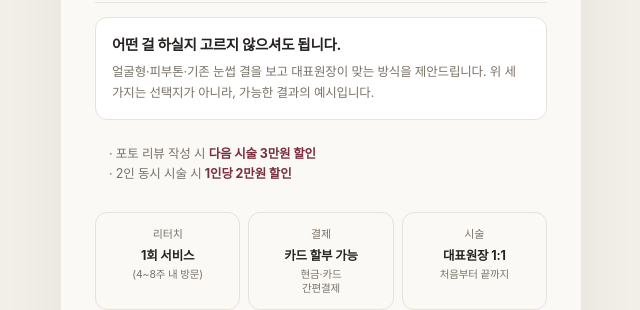
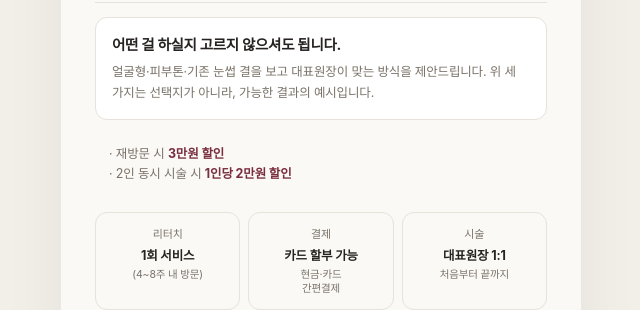
Before and after one commit to dr-beautylab/dr-beautylab-site, a plain HTML site: page brow/index.html in a window 1280 px wide. Shown: the part 5240-5550 px from the top of the page, without its empty margins (319-959 px from the left). Drawn offline with Linux system fonts and the light colour scheme; a web font is replaced by a local one.

Commit message:
닥터뷰티랩: 할인 문구를 '재방문 시 3만원 할인'(조건 없음)으로 변경
Co-Authored-By: Claude Opus 5.5 <noreply@anthropic.com>
Claude-Session: https://claude.ai/code/session_01GiNsgnNkMU6rL7maRu42DV

```diff
--- a/brow/index.html
+++ b/brow/index.html
@@ -450,7 +450,7 @@ details .a{padding:0 0 16px;font-size:13.5px;color:var(--ink-soft);line-height:1
     <h2>눈썹 가격<br><em>그대로 공개합니다</em></h2>
     <div class="price"><div class="row"><b>결 브로우<span class="d">한 올 한 올 살아있는, 티 안 나는 눈썹<br>(업계에서 자연결이라 부르는 방식)</span></b><span class="p">290,000<i>원</i></span></div><div class="row"><b>음영 브로우<span class="d">화장한 듯 은은하게 채워진 눈썹<br>(일반적으로 옴브레·섀도우라 불리는 방식)</span></b><span class="p">330,000<i>원</i></span></div><div class="row"><b>결+음영 브로우<span class="d">결의 자연스러움과 음영의 풍성함을 한 번에<br>(업계에서 콤보라 부르는 방식)</span></b><span class="p">350,000<i>원</i></span></div></div>
     <div class="guide"><b>어떤 걸 하실지 고르지 않으셔도 됩니다.</b><p>얼굴형·피부톤·기존 눈썹 결을 보고 대표원장이 맞는 방식을 제안드립니다. 위 세 가지는 선택지가 아니라, 가능한 결과의 예시입니다.</p></div>
-    <div class="sale">· 포토 리뷰 작성 시 <b>다음 시술 3만원 할인</b><br>· 2인 동시 시술 시 <b>1인당 2만원 할인</b></div>
+    <div class="sale">· 재방문 시 <b>3만원 할인</b><br>· 2인 동시 시술 시 <b>1인당 2만원 할인</b></div>
     <div class="spec"><div>리터치<b>1회 서비스</b><small>(4~8주 내 방문)</small></div><div>결제<b>카드 할부 가능</b><small>현금·카드<br>간편결제</small></div><div>시술<b>대표원장 1:1</b><small>처음부터 끝까지</small></div></div>
   </section>
 
```
Also changed, not shown: scalp/index.html (+1 -1 lines).
